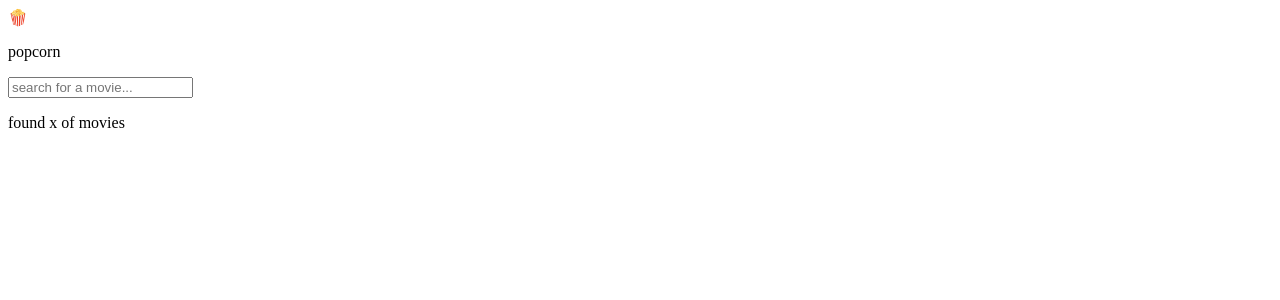
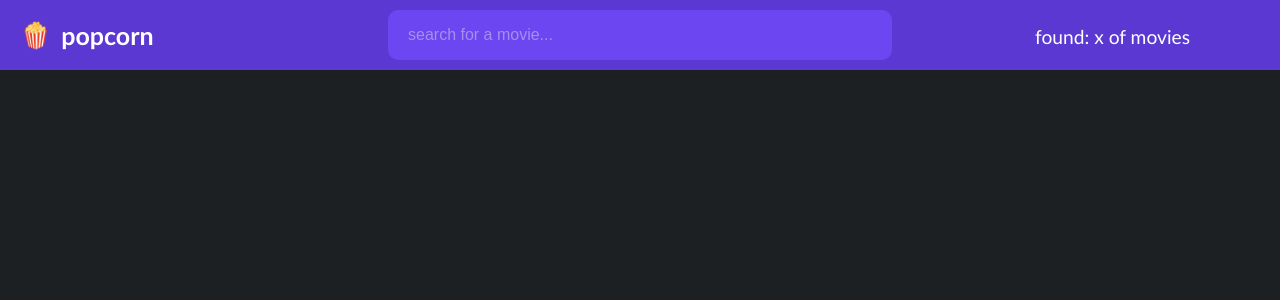
Before and after one commit to anwartarekA/pop-corn, a React (Create React App) app: page / in a window 1280 px wide. Shown: the top 300 px of the page. Built offline with nearby package versions, Linux system fonts and the light colour scheme.

Commit message:
finish styling for navbar

```diff
--- /dev/null
+++ b/src/App.css
@@ -0,0 +1,70 @@
+* {
+  padding: 0;
+  margin: 0;
+  box-sizing: border-box;
+}
+body {
+  background-color: #1c2023;
+}
+.nav {
+  min-width: 100%;
+  background-color: #5b38d2;
+  padding: 10px;
+  display: flex;
+  justify-content: space-between;
+}
+.logo {
+  min-width: 25%;
+  padding: 10px;
+  display: flex;
+  align-items: center;
+}
+.imoji {
+  float: left;
+  font-size: 25px;
+  margin-right: 10px;
+}
+.title {
+  font-size: 25px;
+  font-weight: bold;
+  font-family: calibri;
+  color: white;
+  text-align: center;
+}
+.search {
+  min-width: 40%;
+  padding: 0px 10px;
+  border-radius: 10px;
+  background-color: #6c46f1;
+  display: flex;
+  align-items: center;
+}
+form {
+  width: 100%;
+}
+input[type='search'] {
+  width: inherit;
+  padding: 10px;
+  background-color: transparent;
+  border: none;
+  outline: none;
+  caret-color: gray;
+  color: white;
+}
+input[type='search']::placeholder {
+  width: inherit;
+  color: #a48fef;
+  font-size: 1rem;
+}
+.result {
+  min-width: 25%;
+  padding: 0 10px;
+}
+.result p {
+  text-align: center;
+  color: white;
+  font-family: 'Trebuchet MS', sans-serif;
+  font-size: 1.2rem;
+  padding: 10px;
+  margin-top: 5px;
+}
--- a/src/App.js
+++ b/src/App.js
@@ -1,3 +1,4 @@
+import './App.css';
 function App() {
   return (
     <>
@@ -12,7 +13,7 @@ function App() {
 function NavBar({ children }) {
   return (
     <>
-      <nav>
+      <nav className='nav'>
         <Logo />
         <SearchBar />
         <Results />
@@ -22,26 +23,26 @@ function NavBar({ children }) {
 }
 function Logo() {
   return (
-    <>
-      <span>🍿</span>
-      <p>popcorn</p>
-    </>
+    <div className='logo'>
+      <span className='imoji'>🍿</span>
+      <p className='title'>popcorn</p>
+    </div>
   );
 }
 function SearchBar() {
   return (
-    <>
+    <div className='search'>
       <form>
         <input type='search' placeholder='search for a movie...' />
       </form>
-    </>
+    </div>
   );
 }
 function Results() {
   return (
-    <>
-      <p>found x of movies</p>
-    </>
+    <div className='result'>
+      <p>found: x of movies</p>
+    </div>
   );
 }
 export default App;
```
